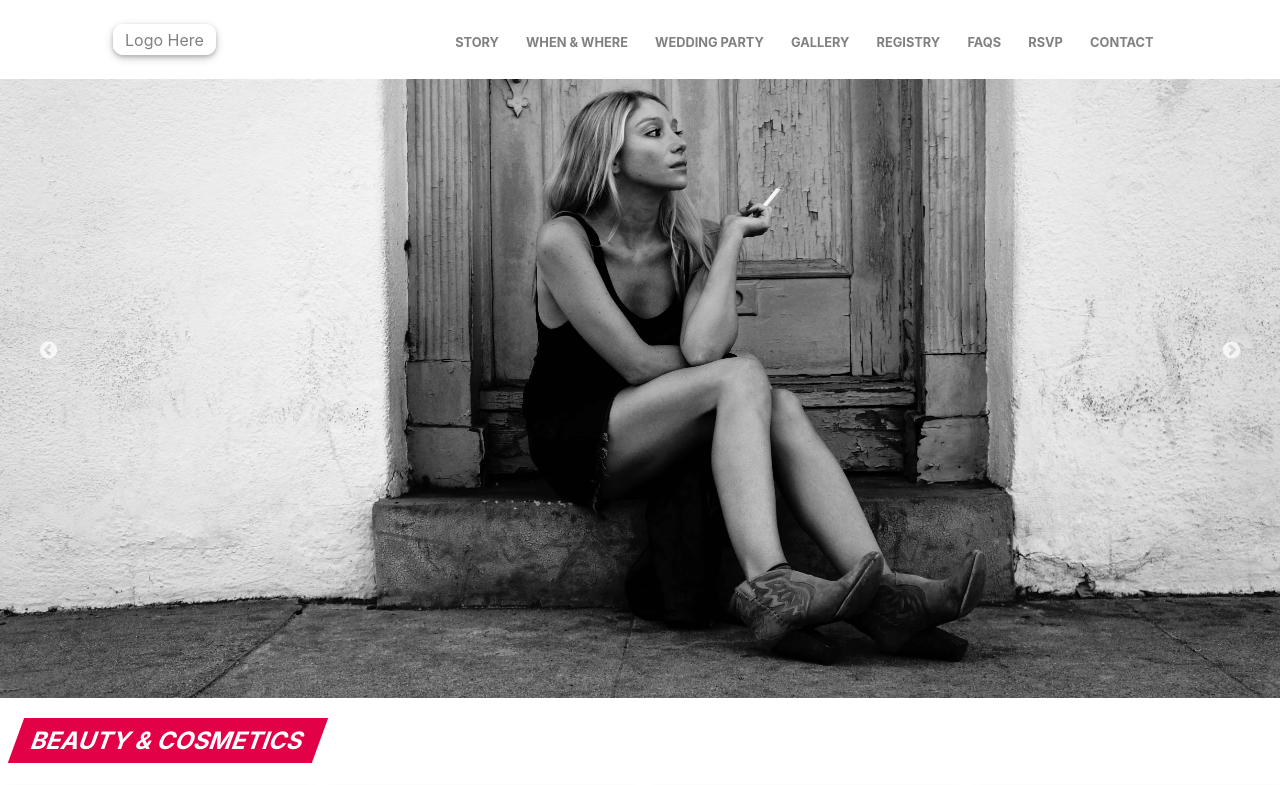
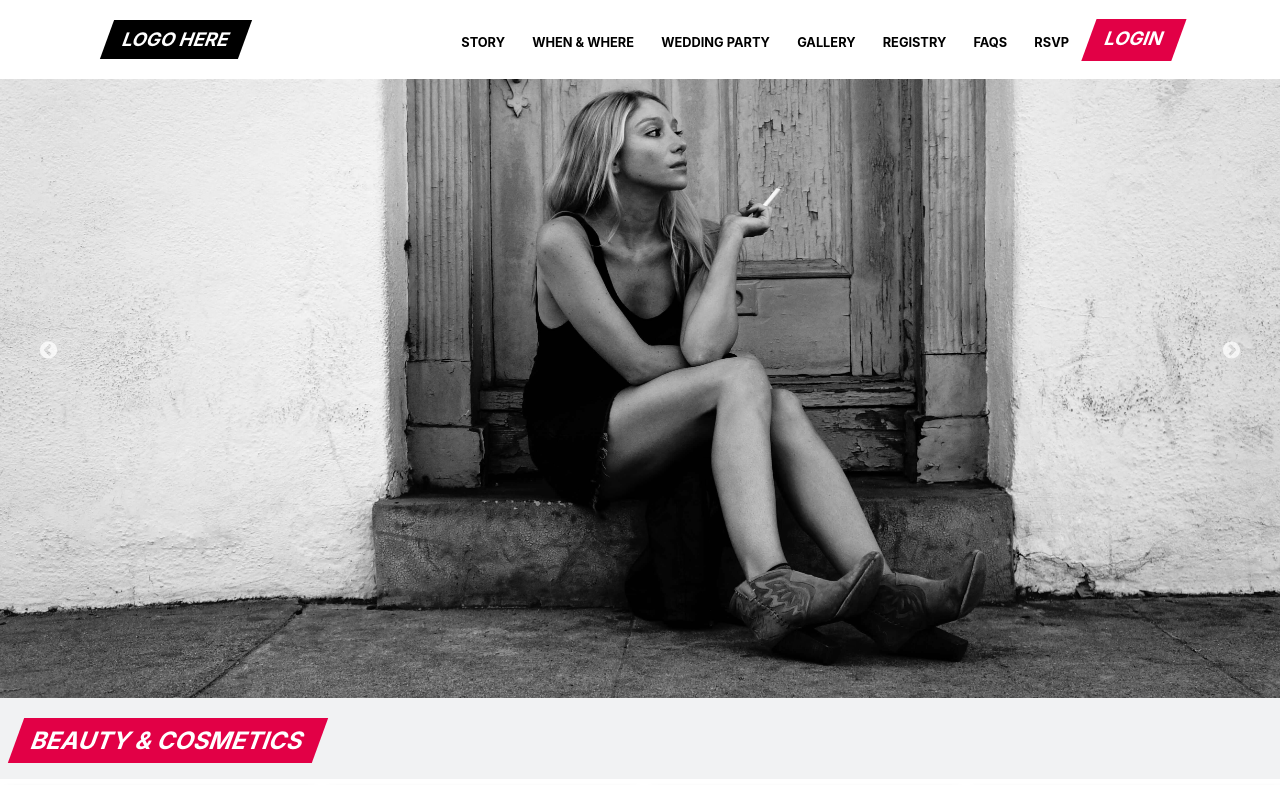
Before and after one commit to FrancisCalizo/ohio-taxidermy-supply, a Next.js app: page / in a window 1280 px wide. Shown: the top 785 px of the page. Built offline with nearby package versions, Linux system fonts and the light colour scheme.

Commit message:
feat: implement navbar styling changes

```diff
--- a/components/layout/Navbar.tsx
+++ b/components/layout/Navbar.tsx
@@ -76,9 +76,9 @@ export default function Navbar() {
                 <NavLink>
                   <div>RSVP</div>
                 </NavLink>
-                <NavLink>
-                  <div>Contact</div>
-                </NavLink>
+                <NavButton>
+                  <span>Login</span>
+                </NavButton>
               </NavLinks>
             </Container>
           </Nav>
@@ -161,7 +161,7 @@ export const Nav = styled.nav<{ state: TransitionStatus }>`
   background-color: white;
   /* opacity: ${(props) => (props.state === 'entering' ? 0.0 : 1.0)}; */
   /* height: ${(props) => (props.state === 'entering' ? 0 : '85px')}; */
-  color: gray;
+  color: black;
   /* box-shadow: ${(props) =>
     props.isNavColored ? '0 3px 1px -1px var(--heart)' : '0 4px 7px -7px #dff9fb'}; */
   /* transition: height 500ms ease-in, opacity 100ms ease-in, background-color 100ms ease-in-out 100ms,
@@ -201,7 +201,7 @@ const NavLinks = styled.div`
 `;
 
 const Hamburger = styled.div`
-  /*border: 1px solid ${(props) => (props.isNavColored ? 'var(--header-gray)' : 'white')};*/
+  /*border: 1px solid ${(props) => (props.isNavColored ? 'var(--header-black)' : 'white')};*/
   border-radius: 10px;
   padding: 0.4rem 0.7rem;
   cursor: pointer;
@@ -223,7 +223,7 @@ const HamburgerLinks = styled.div`
   text-transform: uppercase;
   font-weight: 700;
   background: white;
-  color: gray;
+  color: black;
   z-index: 20;
   /* opacity: ${(props) => (props.state === 'entered' ? 1 : 0)}; */
 
@@ -242,7 +242,7 @@ const HamburgerLink = styled.div`
   width: 100%;
   padding: 1rem 0;
   cursor: pointer;
-  border-bottom: gray;
+  border-bottom: black;
 
   &:hover {
     background: 'rgba(235,235,235)';
@@ -252,7 +252,7 @@ const HamburgerLink = styled.div`
 const BurgerLine = styled.div`
   width: 40px;
   height: 3px;
-  background-color: gray;
+  background-color: black;
   margin: 8px 0;
   border-radius: 5px;
   box-shadow: 0 2px 2px 0 rgba(0, 0, 0, 0.13), 0 2px 3px 0 rgba(0, 0, 0, 0.15);
@@ -291,18 +291,36 @@ const NavLink = styled.div`
   }
 `;
 
-const LogoContainer = styled.div`
-  transition: border 500ms ease-in;
-  border: 1px solid ${(props) => (props.isNavColored ? 'var(--header-gray)' : 'white')};
-  box-shadow: 0 2px 4px 0 rgba(0, 0, 0, 0.2), 0 3px 10px 0 rgba(0, 0, 0, 0.19);
-  padding: 0.3rem 0.7rem;
-  border-radius: 10px;
-  cursor: pointer;
+// const LogoContainer = styled.div`
+//   transition: border 500ms ease-in;
+//   border: 1px solid ${(props) => (props.isNavColored ? 'var(--header-black)' : 'white')};
+//   box-shadow: 0 2px 4px 0 rgba(0, 0, 0, 0.2), 0 3px 10px 0 rgba(0, 0, 0, 0.19);
+//   padding: 0.3rem 0.7rem;
+//   border-radius: 10px;
+//   cursor: pointer;
 
-  @media ${device.maxLg} {
-    font-size: 0.9rem;
-  }
-  @media ${device.maxSm} {
-    font-size: 0.8rem;
+//   @media ${device.maxLg} {
+//     font-size: 0.9rem;
+//   }
+//   @media ${device.maxSm} {
+//     font-size: 0.8rem;
+//   }
+// `;
+
+const NavButton = styled.h3`
+  background: #e20046;
+  display: inline-block;
+  padding: 0.5rem 1rem;
+  margin-left: 0.4rem;
+  color: white;
+  text-transform: uppercase;
+  transform: skewX(-20deg);
+
+  & > span {
+    transform: skewX(20deg);
   }
 `;
+
+const LogoContainer = styled(NavButton)`
+  background: #000;
+`;
--- a/styles/globals.css
+++ b/styles/globals.css
@@ -4,6 +4,13 @@ body {
   margin: 0;
   font-family: -apple-system, BlinkMacSystemFont, Segoe UI, Roboto, Oxygen, Ubuntu, Cantarell,
     Fira Sans, Droid Sans, Helvetica Neue, sans-serif;
+  /* background-image: url('/public/images/background/white-red-lines.svg'); */
+  /* background-image: url('https://global-uploads.webflow.com/5e60b5966f0e682e9f8fd42b/5e62700fdbb4cf1199775586_bg.svg'); */
+  /* background-position: 50% 100%; */
+  /* background-size: ; */
+  /* height: 200vh; */
+  /* background-repeat: repeat; */
+  background: #f1f2f3;
 }
 
 a {
```
Also changed, not shown: public/images/background/white-red-lines.svg (added).
